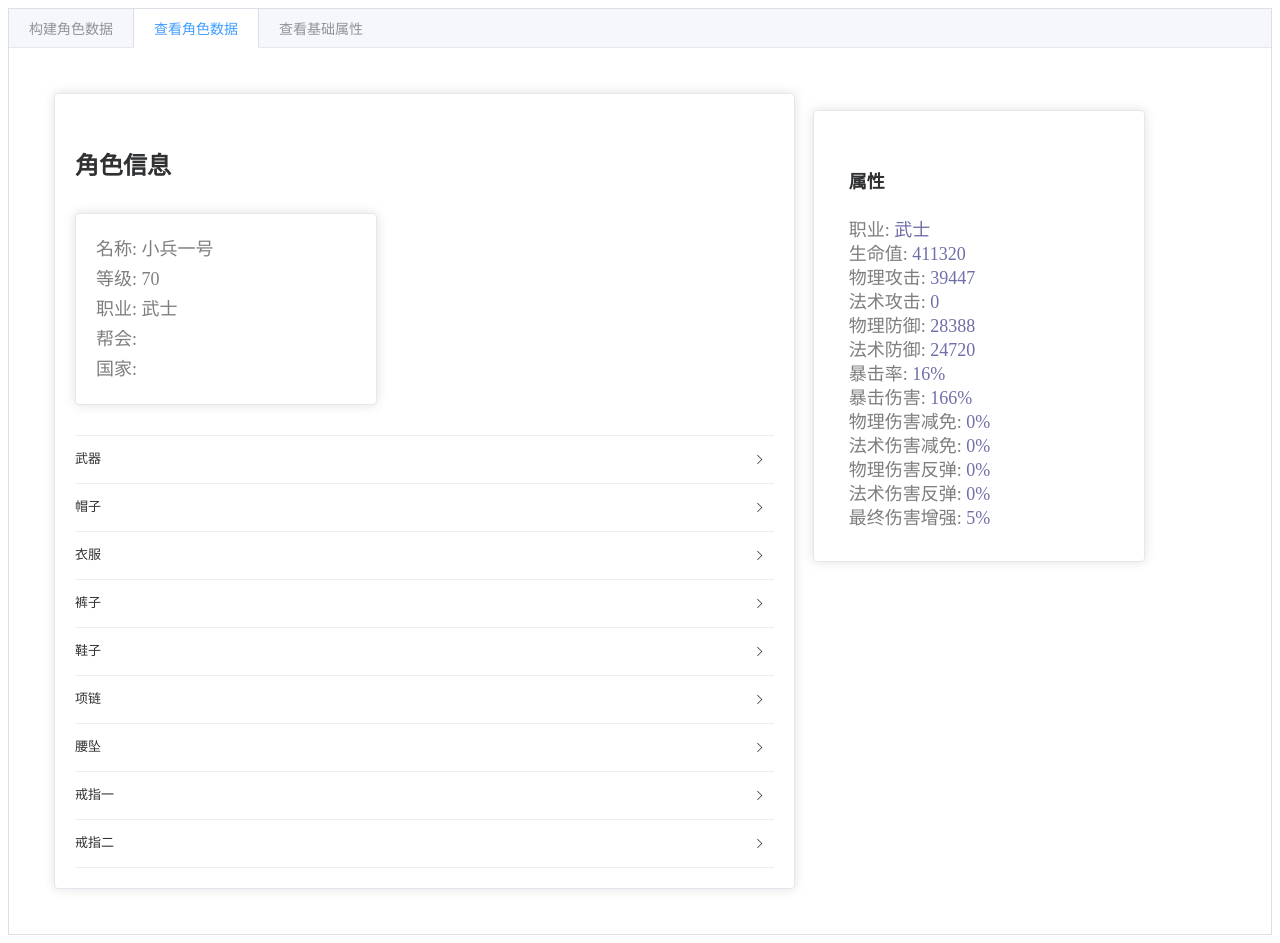
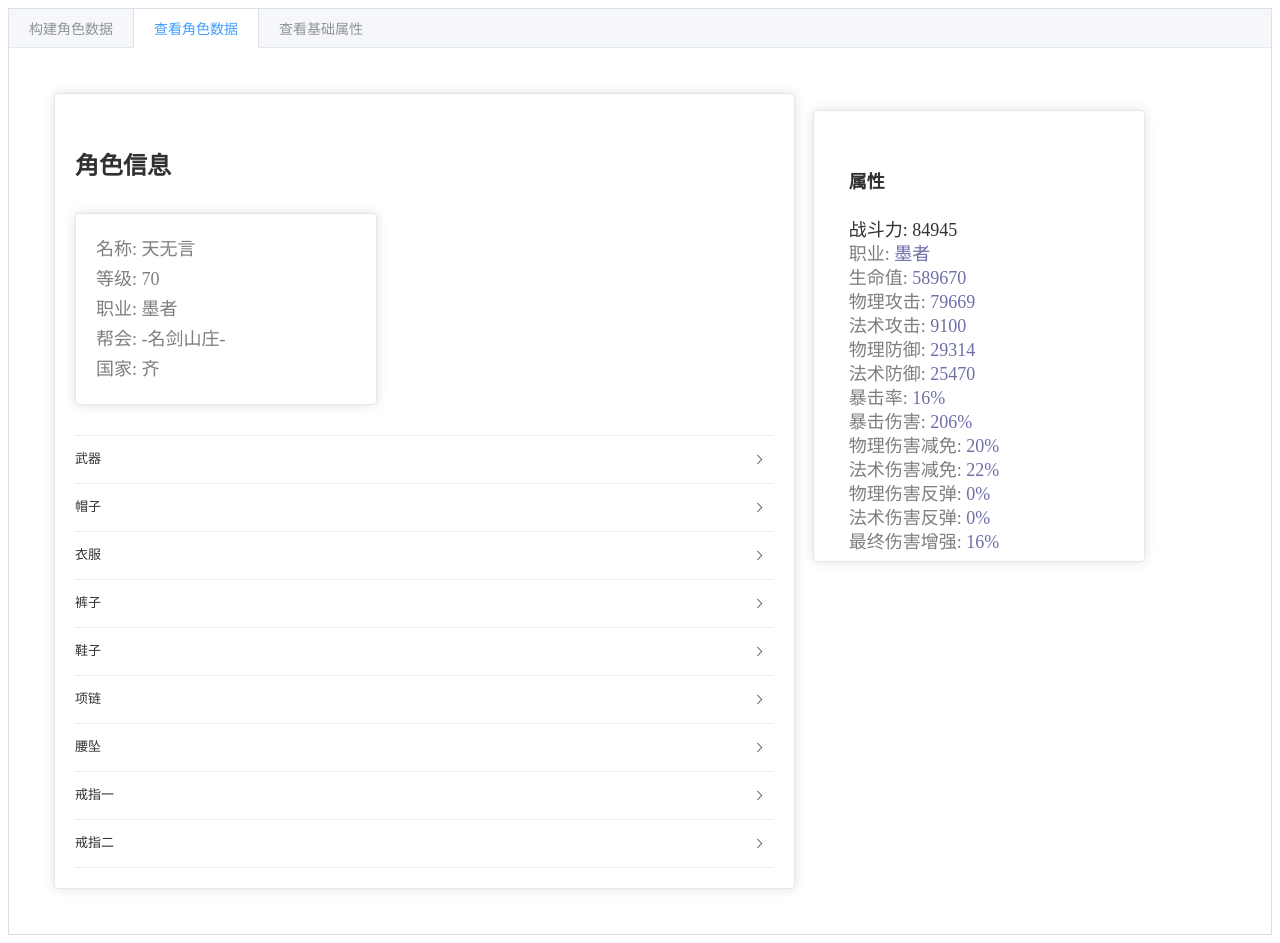
Before and after one commit to leemoCode/moliar_x, a Vue app in the folder front/: page / in a window 1280 px wide. Both pictures are taken after a click on the tab "查看角色数据". Built offline with nearby package versions, Linux system fonts and the light colour scheme.

Commit message:
feat: 战斗力系统

```diff
--- a/front/src/components/gameComponents/UserInfoShowCard.vue
+++ b/front/src/components/gameComponents/UserInfoShowCard.vue
@@ -9,7 +9,7 @@
     <el-card class="property_card">
       <h4>属性</h4>
 
-      <!-- 战斗力: {{ combatPower }} -->
+      战斗力: {{ combatPower }}
       <div v-for="item in characterBasicPropertyList">
         <span class="property_name">{{ item.name }}: </span>
         <span class="property_num"
@@ -33,7 +33,7 @@
 <script lang="ts">
 import { defineComponent } from 'vue';
 import { useGameData } from '../../core/useGameData';
-import { baseWS } from '../../core/userDataDB';
+import { baseWS, tianwuyan } from '../../core/userDataDB';
 
 import UserInfoShowEquipment from './UserInfoShowEquipment.vue';
 
@@ -43,13 +43,14 @@ export default defineComponent({
     UserInfoShowEquipment,
   },
   setup() {
-    const testData: { [key: string]: any } = baseWS;
+    const testData: { [key: string]: any } = tianwuyan;
 
     const {
       equipmentTypeList,
       baseInfoList,
       characterBasicPropertyList,
       caculateTotalProperty,
+      combatPower,
     } = useGameData();
 
     const resolvePercentNum = (key: string) => {
@@ -66,9 +67,6 @@ export default defineComponent({
     };
 
     const totoalProperty = caculateTotalProperty(testData);
-
-    // todo
-    const combatPower = 0;
 
     return {
       testData,
--- a/front/src/core/useGameData.ts
+++ b/front/src/core/useGameData.ts
@@ -23,6 +23,8 @@ interface UseGameDataInterface {
   equipmentPropertyList: { [key: string]: string }[];
   characterBasicPropertyList: { [key: string]: string }[];
   characterBasicPropertyData: { [key: string]: string | number }[];
+
+  combatPower: Ref<number>;
 
   caculateTotalProperty: (data: PlayerInfoInterface) => {
     [key: string]: string | number;
@@ -404,6 +406,30 @@ const getEquipmentProperty = (
   return res || '';
 };
 
+let curUserTotalPorperty: PlayerInfoInterface = {};
+
+const combatPower = ref(0);
+
+const refreshCombatPower = () => {
+  let res =
+    parseInt(curUserTotalPorperty.hp as string) * 0.1 +
+    parseInt(curUserTotalPorperty.physicalDamage as string) * 1 +
+    parseInt(curUserTotalPorperty.spellDamage as string) * 0.9 +
+    parseInt(curUserTotalPorperty.physicalDefense as string) * 3.3 +
+    parseInt(curUserTotalPorperty.spellDefense as string) * 3.5 +
+    parseInt(curUserTotalPorperty.critPercent as string) * 550 +
+    parseInt(curUserTotalPorperty.critBoostNum as string) * 57 +
+    parseInt(curUserTotalPorperty.physicalReductionPercent as string) * 8000 +
+    parseInt(curUserTotalPorperty.spellReductionPercent as string) * 8300 +
+    parseInt(curUserTotalPorperty.physicalReboundPercent as string) * 7700 +
+    parseInt(curUserTotalPorperty.spellReboundPercent as string) * 8100 +
+    parseInt(curUserTotalPorperty.finalDamageBoostPercent as string) * 9600;
+
+  res = Math.round(res / 10);
+
+  combatPower.value = res;
+};
+
 const caculateTotalProperty = (data: PlayerInfoInterface) => {
   // 单条属性 = 基础属性 + 装备属性 * 强化加成
   const character = data.character || '';
@@ -422,6 +448,12 @@ const caculateTotalProperty = (data: PlayerInfoInterface) => {
     res[item.key] = basicProperty[item.key] + equipmentProperty;
   }
 
+  curUserTotalPorperty = res;
+
+  refreshCombatPower();
+
+  console.log('curUserTotalPorperty', curUserTotalPorperty, combatPower);
+
   return res;
 };
 
@@ -434,6 +466,8 @@ export const useGameData: () => UseGameDataInterface = function () {
     characterBasicPropertyList,
     characterBasicPropertyData,
 
+    combatPower,
+
     caculateTotalProperty,
   };
 };
```
